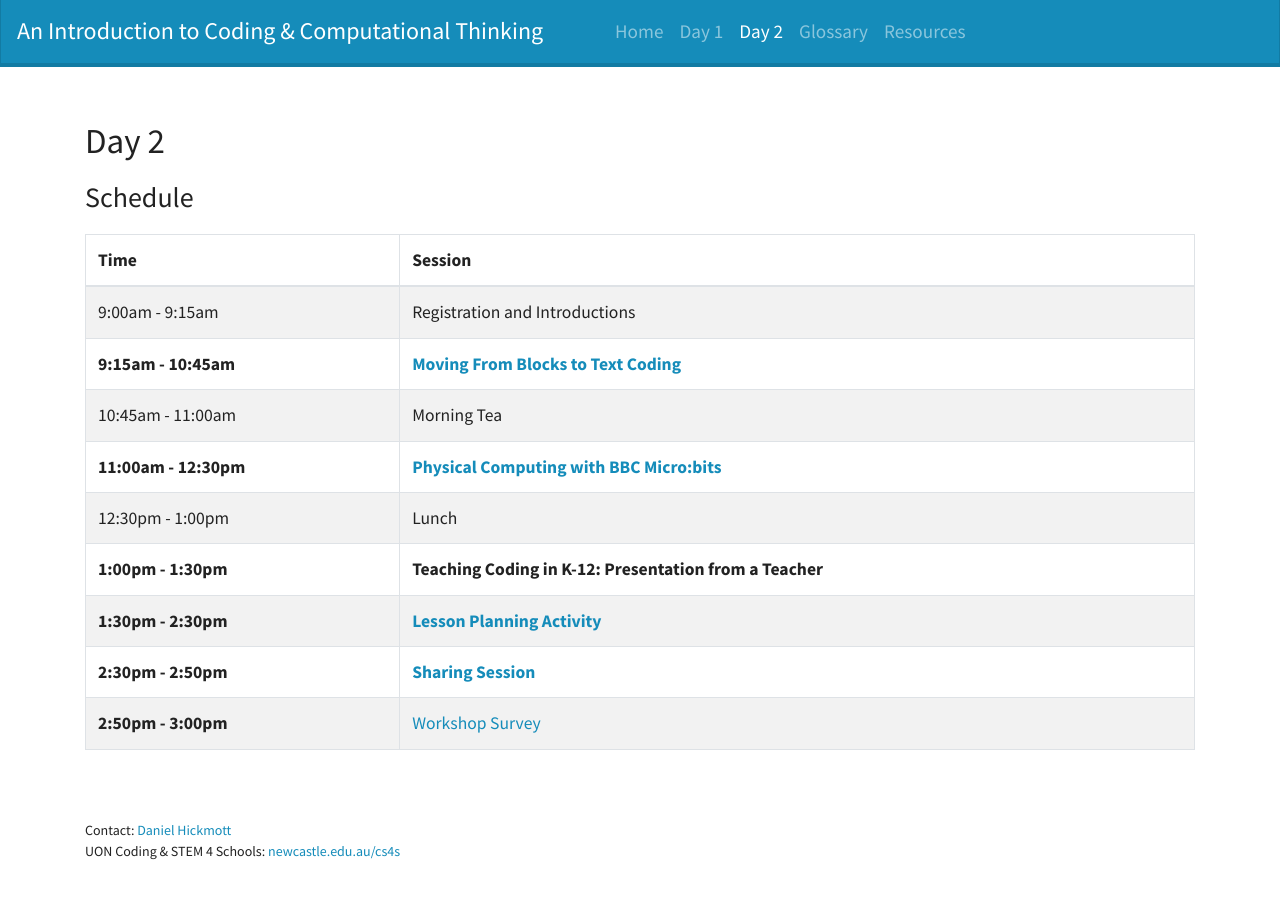
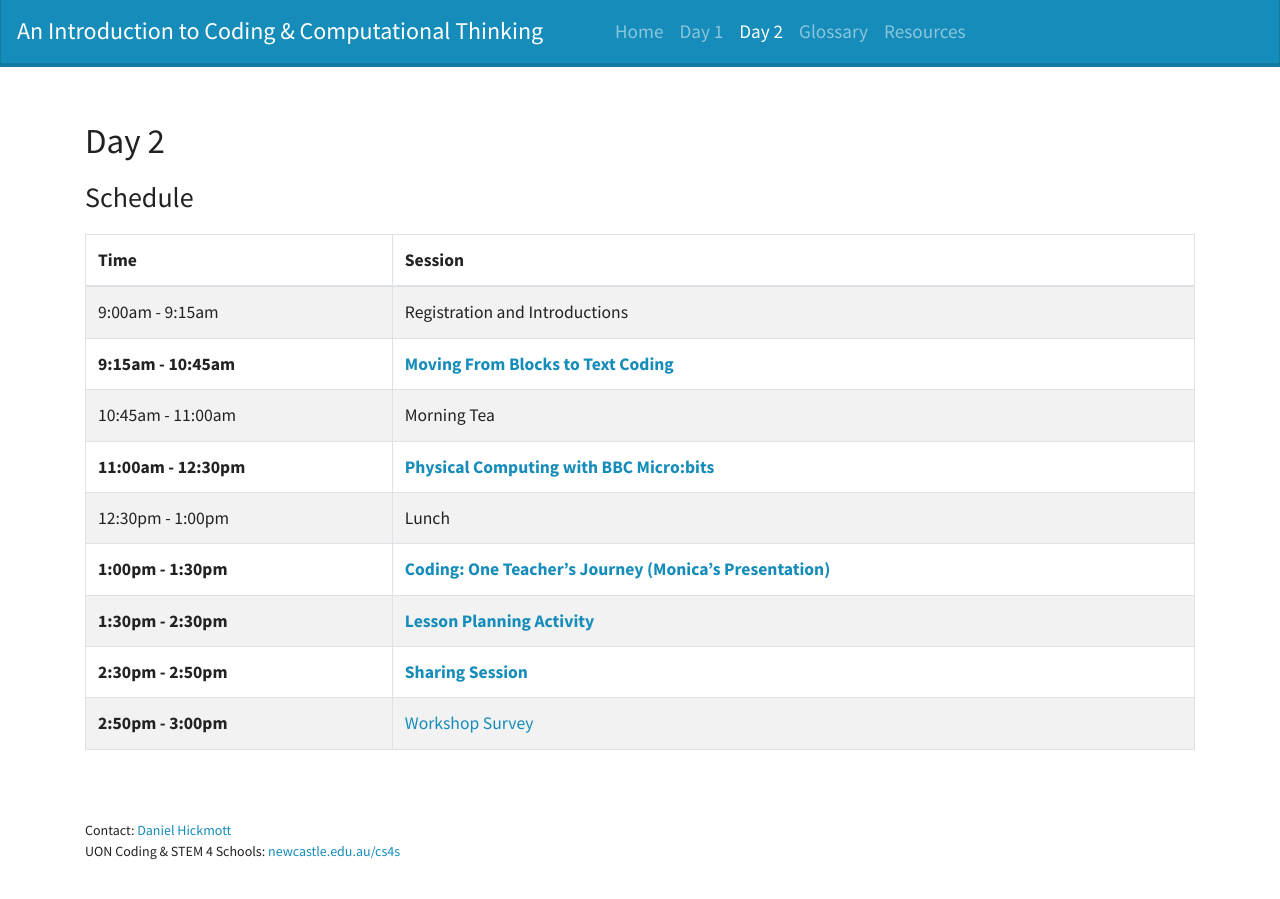
Before and after one commit to cs4s/intro-2018, a Jekyll site: the page built from day2/index.md, in a window 1280 px wide and 932 px high. Shown: the top 899 px of the window. Built offline with Jekyll 4.4.1, drawn with Linux system fonts in a browser that asks for light colours.

Commit message:
Changes Day 2 page to include link to Monica presentation

```diff
--- a/day2/index.md
+++ b/day2/index.md
@@ -15,7 +15,7 @@ title: Day 2 - CS4S Introduction Workshop @ UON 2018
 | 10:45am - 11:00am | Morning Tea |
 | **11:00am - 12:30pm** | [**Physical Computing with BBC Micro:bits**]({{ site.baseurl | append: site.physical_computing_path }}) |
 | 12:30pm - 1:00pm | Lunch |
-| **1:00pm - 1:30pm** | **Teaching Coding in K-12: Presentation from a Teacher** |
+| **1:00pm - 1:30pm** | [**Coding: One Teacher's Journey (Monica's Presentation)**]({{ site.drive_url | append: '1dK7TNM2oBSXEBZSpU38OtoVVRKTNze5i' }}) |
 | **1:30pm - 2:30pm** | [**Lesson Planning Activity**]({{ site.baseurl | append: site.lesson_planning_path }}) |
 | **2:30pm - 2:50pm** | [**Sharing Session**]({{ site.baseurl | append: site.sharing_path }}) |
 | **2:50pm - 3:00pm** | [Workshop Survey](https://www.surveymonkey.com/r/cs4s-intro-2018){:target="_blank"} |
```
